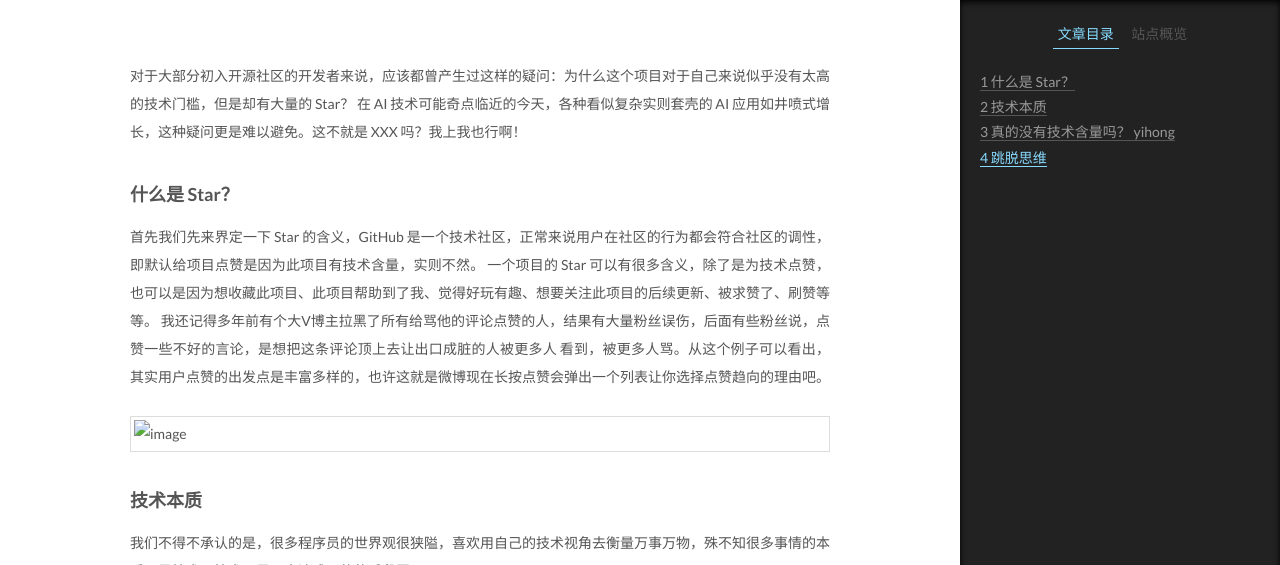
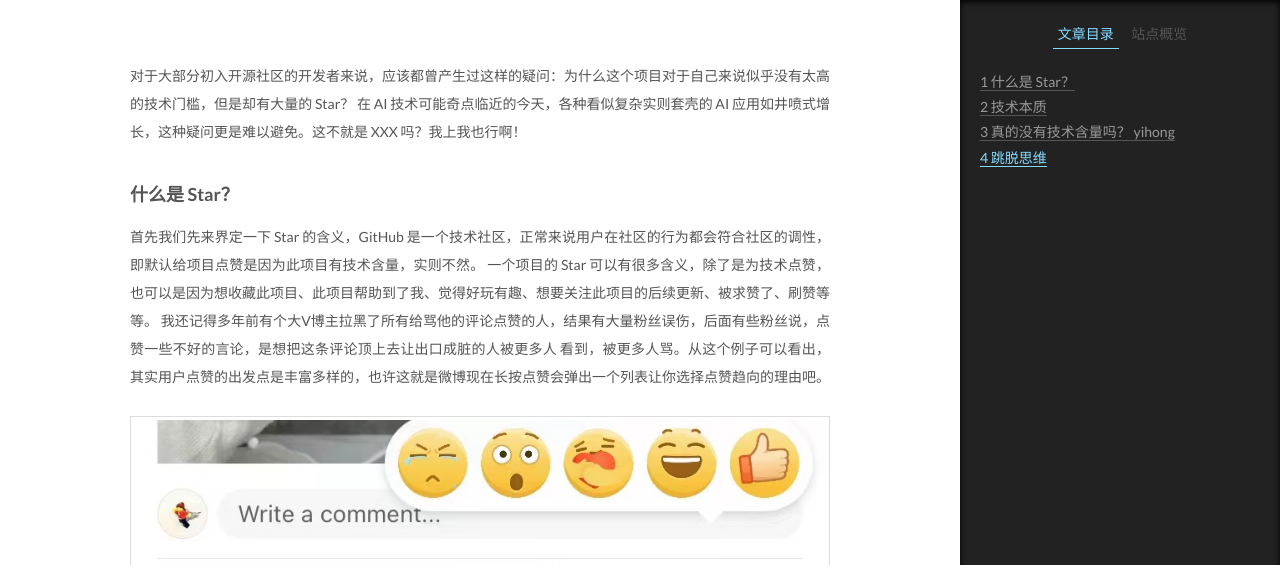
Before and after one commit to guaguaguaxia/guaguaguaxia.github.io, a Jekyll site: the page built from _posts/2023-04-18-为什么这个GitHub项目看起来一点技术含量都没有，却有那么多Star.md, in a window 1280 px wide and 1400 px high, scrolled down 444 px. Shown: the top 565 px of the window. Built offline with Jekyll 4.4.1, drawn with Linux system fonts in a browser that asks for light colours; grey boxes are pictures that could not be loaded.

Commit message:
feat:blog

```diff
--- a/_posts/2023-04-18-为什么这个GitHub项目看起来一点技术含量都没有，却有那么多Star.md
+++ b/_posts/2023-04-18-为什么这个GitHub项目看起来一点技术含量都没有，却有那么多Star.md
@@ -13,11 +13,11 @@
 我还记得多年前有个大V博主拉黑了所有给骂他的评论点赞的人，结果有大量粉丝误伤，后面有些粉丝说，点赞一些不好的言论，是想把这条评论顶上去让出口成脏的人被更多人
 看到，被更多人骂。从这个例子可以看出，其实用户点赞的出发点是丰富多样的，也许这就是微博现在长按点赞会弹出一个列表让你选择点赞趋向的理由吧。
 
-![image](../_data/image/1.jpg)
+![image](https://raw.githubusercontent.com/guaguaguaxia/guaguaguaxia.github.io/master/_data/image/1.jpg)
 
 ### 技术本质
 我们不得不承认的是，很多程序员的世界观很狭隘，喜欢用自己的技术视角去衡量万事万物，殊不知很多事情的本质不是技术，技术只是用来达成目的的手段罢了。
-![image](../_data/image/2.jpg)
+![image](https://raw.githubusercontent.com/guaguaguaxia/guaguaguaxia.github.io/master/_data/image/2.jpg)
 
 
 
```
